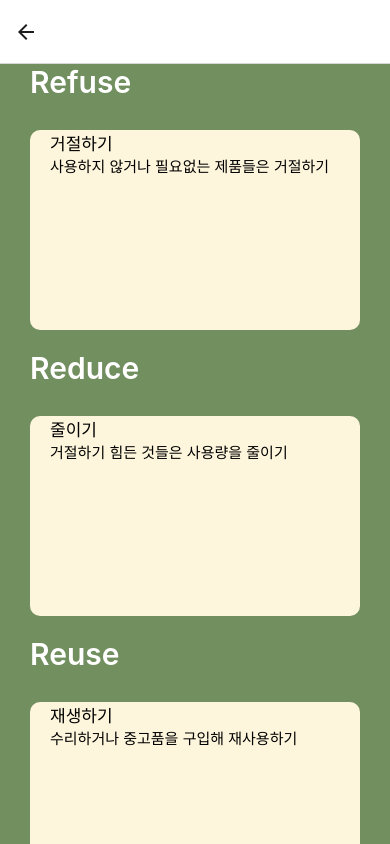
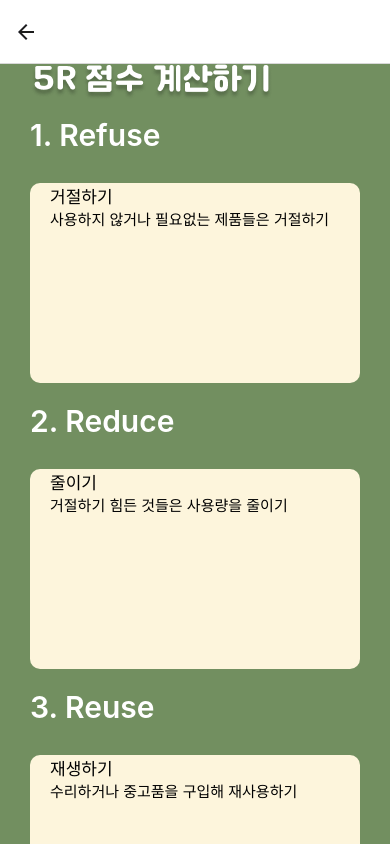
Before and after one commit to bbjoite09/Mansumukang, a React Native app: screen /R5Info in a window 390 px wide. Built offline with nearby package versions, Linux system fonts and the light colour scheme; no server answers.

Commit message:
Style : 제목 로고 추가

```diff
--- a/src/elements/activity/R5Info.js
+++ b/src/elements/activity/R5Info.js
@@ -1,39 +1,40 @@
 import React from 'react';
-import {StyleSheet, ScrollView, Text, View} from 'react-native';
+import {StyleSheet, ScrollView, Text, View, Image} from 'react-native';
 import {SafeAreaView} from 'react-native-safe-area-context';
 
 const R5Info = () => {
   return (
     <SafeAreaView style={styles.container}>
+      <Image source={require('../../assets/activity/countTitle.png')} />
       <ScrollView showsVerticalScrollIndicator={false} style={{flex: 1}}>
-        <View>
-          <Text style={styles.headerText}>Refuse</Text>
+        <View style={{marginTop: '5%'}}>
+          <Text style={styles.headerText}>1. Refuse</Text>
           <View style={styles.bodyContainer}>
             <Text style={{fontSize: 17}}>거절하기</Text>
             <Text style={{fontSize: 15}}>
               사용하지 않거나 필요없는 제품들은 거절하기
             </Text>
           </View>
-          <Text style={styles.headerText}>Reduce</Text>
+          <Text style={styles.headerText}>2. Reduce</Text>
           <View style={styles.bodyContainer}>
             <Text style={{fontSize: 17}}>줄이기</Text>
             <Text style={{fontSize: 15}}>
               거절하기 힘든 것들은 사용량을 줄이기
             </Text>
           </View>
-          <Text style={styles.headerText}>Reuse</Text>
+          <Text style={styles.headerText}>3. Reuse</Text>
           <View style={styles.bodyContainer}>
             <Text style={{fontSize: 17}}>재생하기</Text>
             <Text style={{fontSize: 15}}>
               수리하거나 중고품을 구입해 재사용하기
             </Text>
           </View>
-          <Text style={styles.headerText}>Recycle</Text>
+          <Text style={styles.headerText}>4. Recycle</Text>
           <View style={styles.bodyContainer}>
             <Text style={{fontSize: 17}}>재활용하기</Text>
             <Text style={{fontSize: 15}}>새로운 용도로 물품 재활용하기</Text>
           </View>
-          <Text style={styles.headerText}>Rot</Text>
+          <Text style={styles.headerText}>5. Rot</Text>
           <View style={styles.bodyContainer}>
             <Text style={{fontSize: 17}}>썩히기</Text>
             <Text style={{fontSize: 15}}>생분해되는 상품 이용하기</Text>
```
Also changed, not shown: src/assets/activity/infoTitle.png (added).
